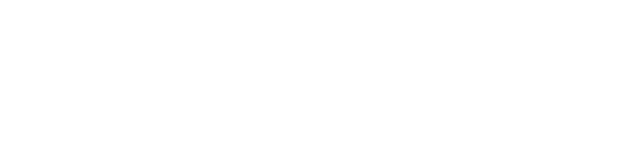
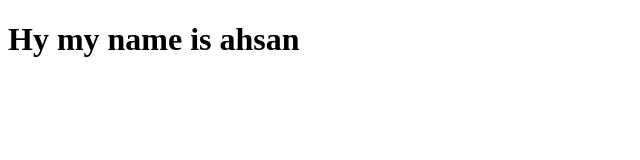
Before and after one commit to ahsantanveerdev/Hostelworkbyahsan, a plain HTML site: page index.html in a window 1280 px wide. Shown: the whole page, without its empty margins (0-640 px from the left). Drawn offline with Linux system fonts and the light colour scheme.

Commit message:
Ahsan Code

```diff
--- a/index.html
+++ b/index.html
@@ -7,6 +7,6 @@
     <title>Document</title>
 </head>
 <body>
-
+    <h1>Hy my name is ahsan</h1>
 </body>
 </html>
```
Also changed, not shown: index1.html (added).
